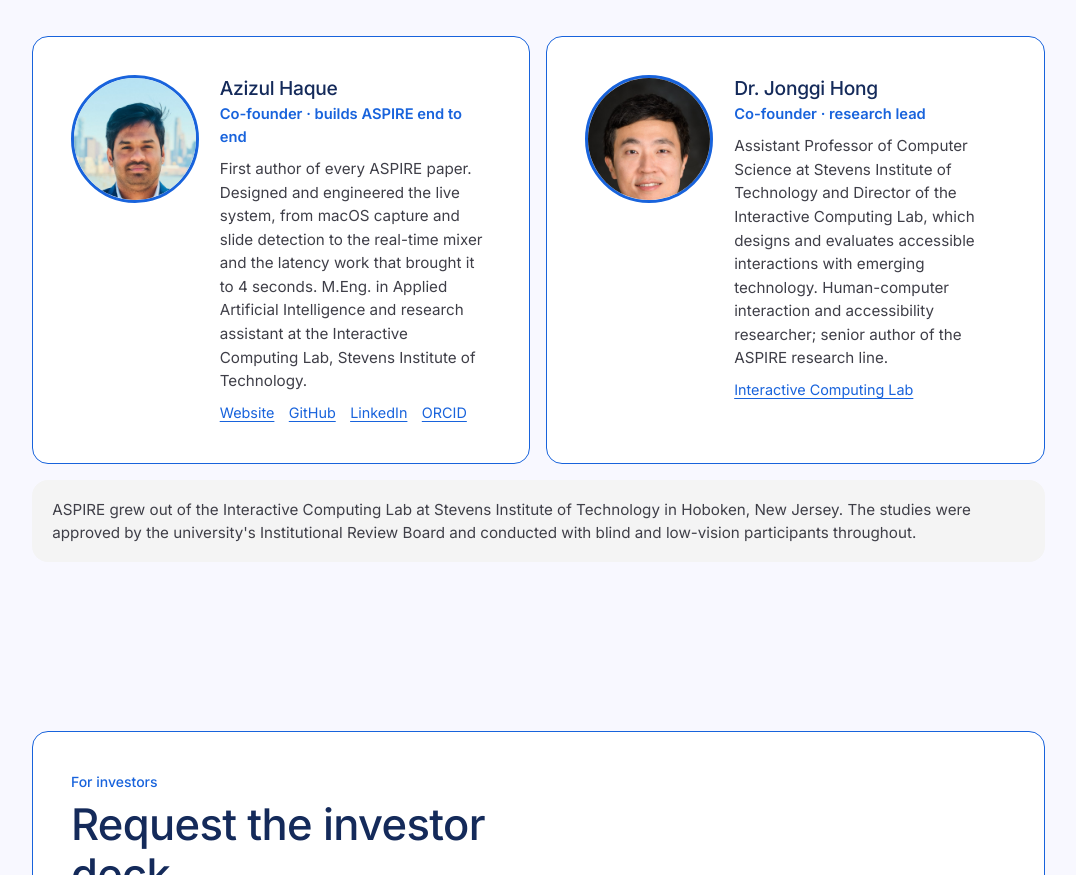
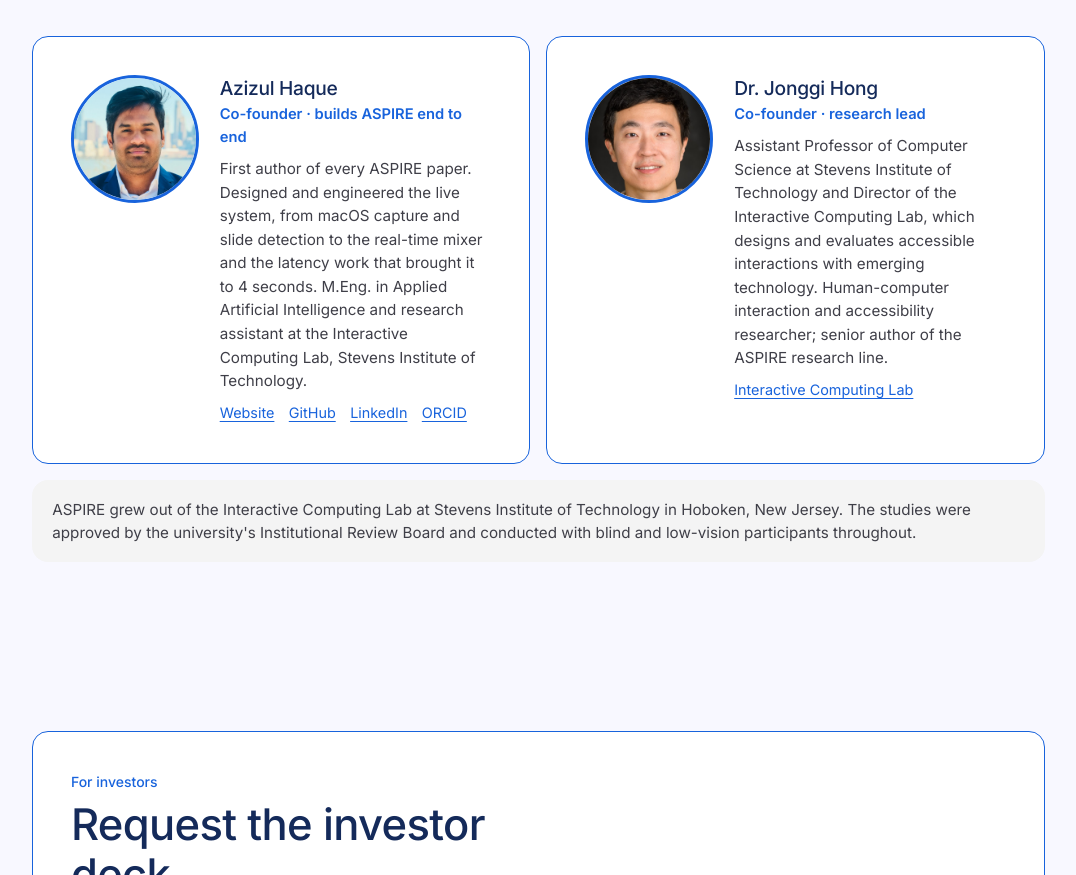
Before and after one commit to meazizul/aspire-website, a plain HTML site: page site/index.html in a window 1280 px wide. Shown: the part 9904-10779 px from the top of the page, without its empty margins (102-1178 px from the left). Drawn offline with Linux system fonts and the light colour scheme.

Commit message:
Fix avatar crop: block container so the photo fills the circle and object-position applies
Co-Authored-By: Claude Fable 5.1 <noreply@anthropic.com>

```diff
--- a/site/css/style.css
+++ b/site/css/style.css
@@ -335,8 +335,8 @@ details summary { cursor: pointer; font-weight: 600; color: var(--brand); }
 @media (max-width: 760px) { .team { grid-template-columns: 1fr; } }
 .person { display: grid; grid-template-columns: 128px 1fr; gap: 1.3rem; align-items: start; }
 @media (max-width: 480px) { .person { grid-template-columns: 1fr; justify-items: center; text-align: center; } .person .links { justify-content: center; } }
-.avatar { width: 128px; height: 128px; border-radius: 50%; background: var(--brand-soft); color: var(--heading); display: grid; place-items: center; font-size: 2rem; font-weight: 500; overflow: hidden; border: 3px solid var(--outline); box-shadow: 0 0 0 3px var(--surface); }
-.avatar img { width: 100%; height: 100%; object-fit: cover; object-position: 50% 38%; display: block; }
+.avatar { width: 128px; height: 128px; border-radius: 50%; background: var(--brand-soft); display: block; overflow: hidden; border: 3px solid var(--outline); box-shadow: 0 0 0 3px var(--surface); }
+.avatar img { width: 100%; height: 100%; aspect-ratio: auto; object-fit: cover; object-position: 50% 38%; display: block; }
 .person h3 { margin: 0 0 .1rem; font-size: 1.2rem; }
 .person .role { color: var(--brand); font-weight: 600; font-size: .92rem; margin-bottom: .5rem; }
 .person p { font-size: .95rem; color: var(--ink-2); margin: 0 0 .6rem; }
```
